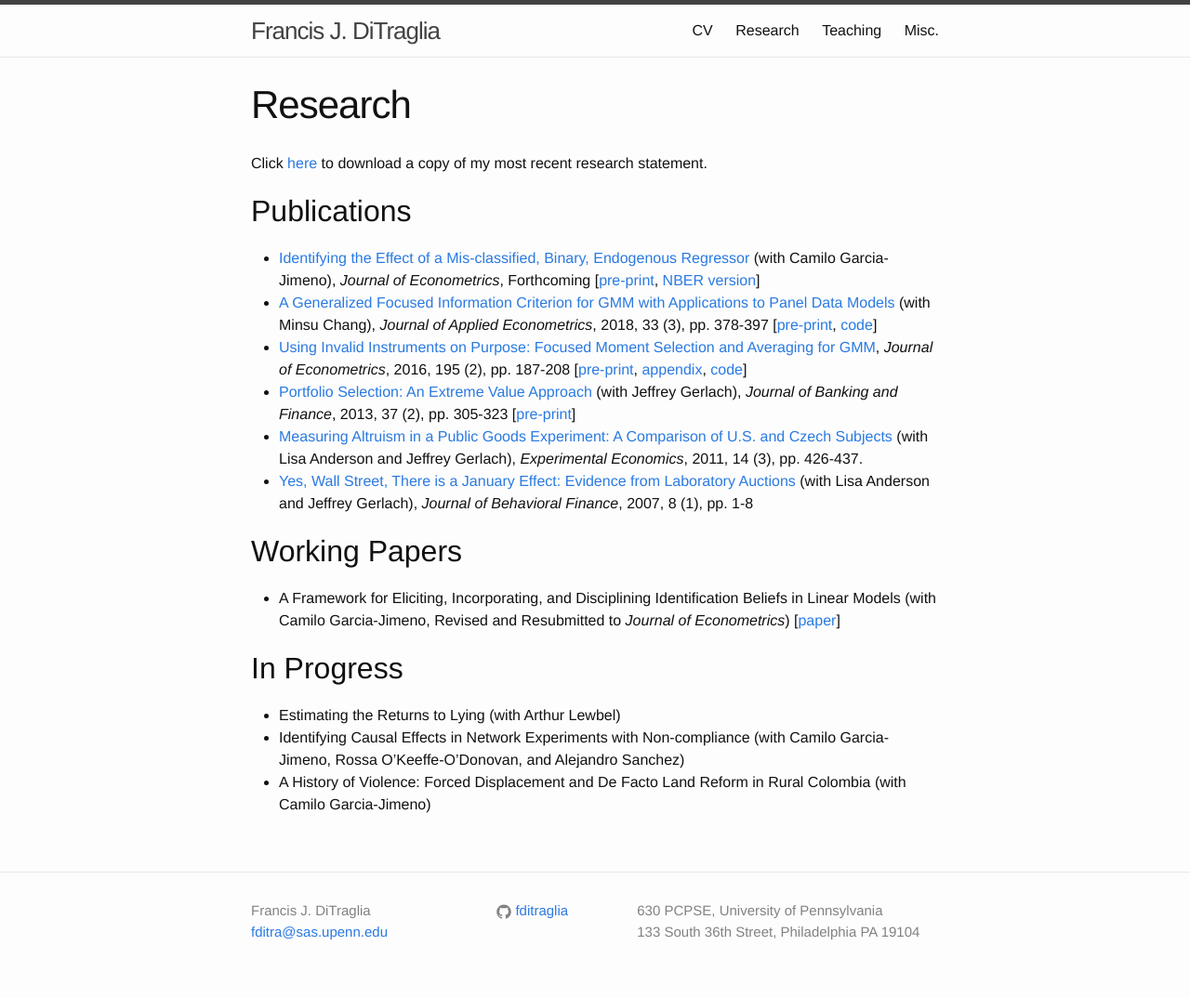
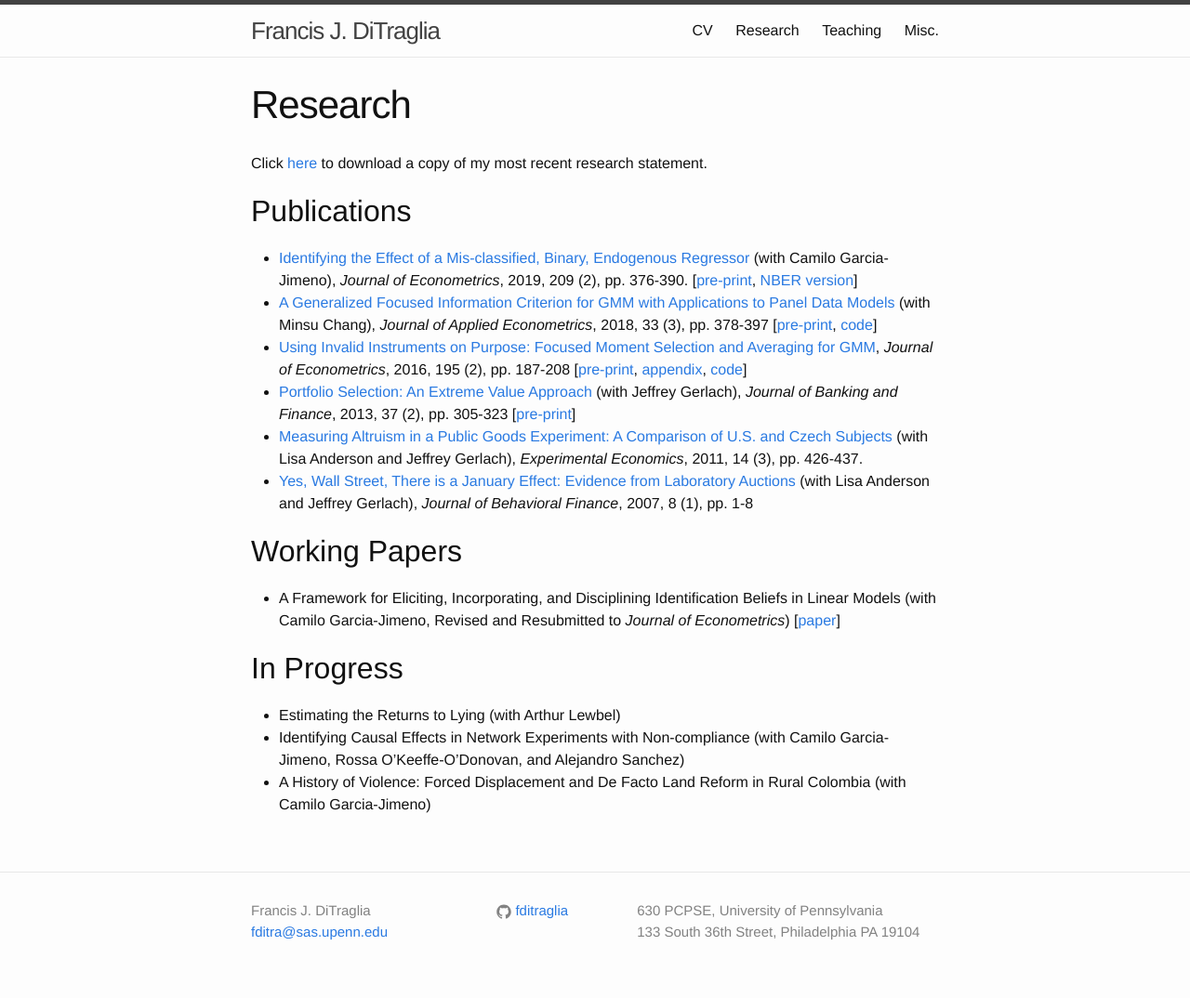
Before and after one commit to fditraglia/fditraglia.github.io, a Jekyll site: the page built from research.md, in a window 1280 px wide. Shown: the whole page at 93% size. Built offline with Jekyll 4.4.1, drawn with Linux system fonts in a browser that asks for light colours.

Commit message:
update website

```diff
--- a/research.md
+++ b/research.md
@@ -8,7 +8,7 @@ Click [here](/pdf/DiTraglia-research.pdf) to download a copy of my most recent r
 
 ## Publications
 
-- [Identifying the Effect of a Mis-classified, Binary, Endogenous Regressor](https://www.sciencedirect.com/science/article/pii/S0304407619300181?via%3Dihub) (with Camilo Garcia-Jimeno), *Journal of Econometrics*, Forthcoming [[pre-print](http://ditraglia.com/pdf/binary-regressor-final.pdf), [NBER version](http://ditraglia.com/pdf/DiTraglia_Garcia-Jimeno_2017b.pdf)]
+- [Identifying the Effect of a Mis-classified, Binary, Endogenous Regressor](https://authors.elsevier.com/a/1YjlV15Dji0~jL) (with Camilo Garcia-Jimeno), *Journal of Econometrics*, 2019, 209 (2), pp. 376-390. [[pre-print](http://ditraglia.com/pdf/binary-regressor-final.pdf), [NBER version](http://ditraglia.com/pdf/DiTraglia_Garcia-Jimeno_2017b.pdf)]
 - [A Generalized Focused Information Criterion for GMM with Applications to Panel Data Models](https://onlinelibrary.wiley.com/doi/10.1002/jae.2614) (with Minsu Chang), *Journal of Applied Econometrics*, 2018, 33 (3), pp. 378-397 [[pre-print](http://ditraglia.com/pdf/GFIC_paper.pdf), [code](https://github.com/fditraglia/gfic)]
 - [Using Invalid Instruments on Purpose: Focused Moment Selection and Averaging for GMM](https://www.sciencedirect.com/science/article/pii/S0304407616301518), *Journal of Econometrics*, 2016, 195 (2), pp. 187-208 [[pre-print](http://ditraglia.com/pdf/FMSC.pdf), [appendix](http://ditraglia.com/pdf/FMSC_appendix.pdf), [code](https://github.com/fditraglia/fmsc)]
 - [Portfolio Selection: An Extreme Value Approach](https://www.sciencedirect.com/science/article/pii/S0378426612002592) (with Jeffrey Gerlach), *Journal of Banking and Finance*, 2013, 37 (2), pp. 305-323 [[pre-print](http://ditraglia.com/pdf/EV_paper.pdf)]
```
Also changed, not shown: 1 other file.
